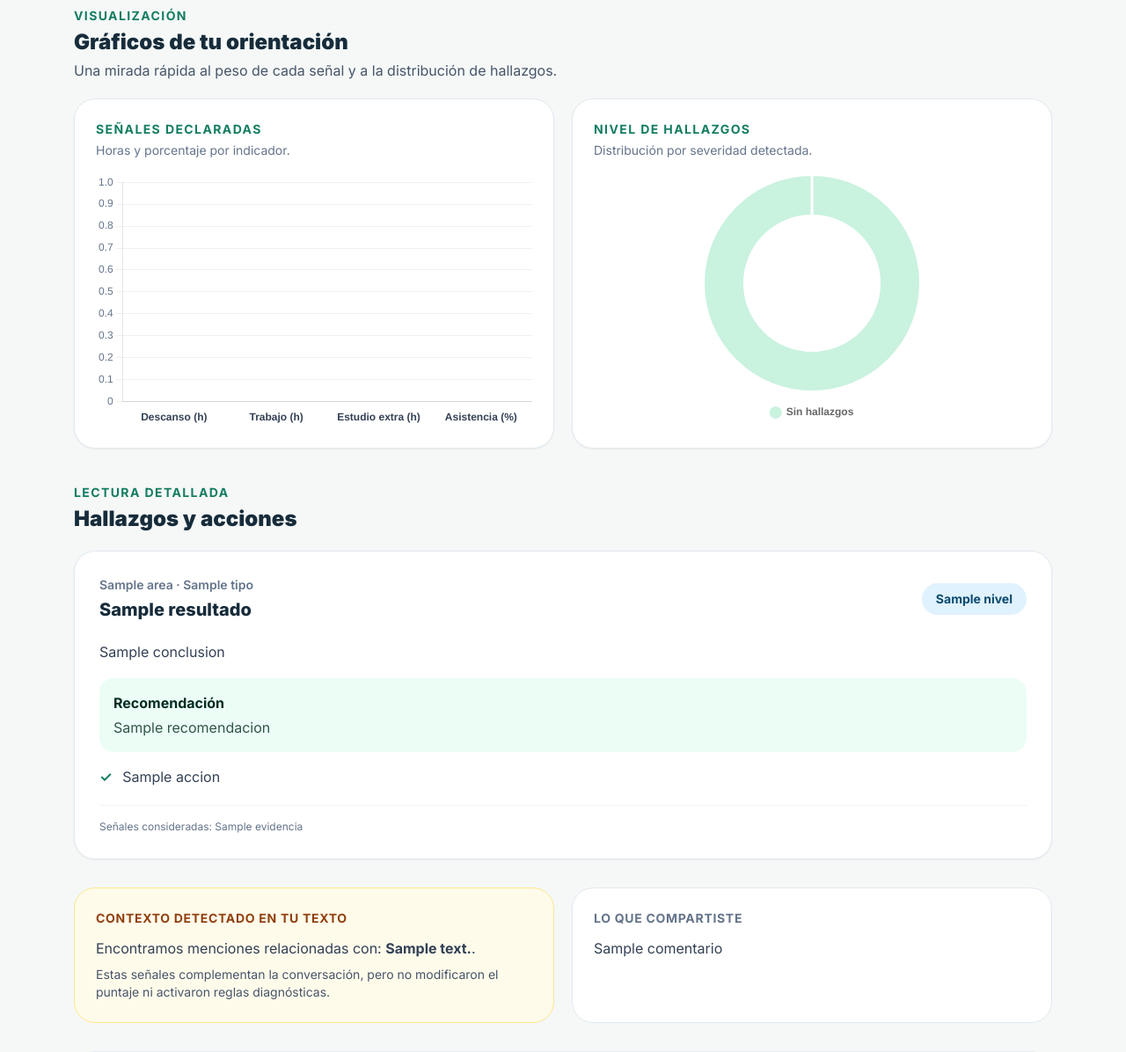
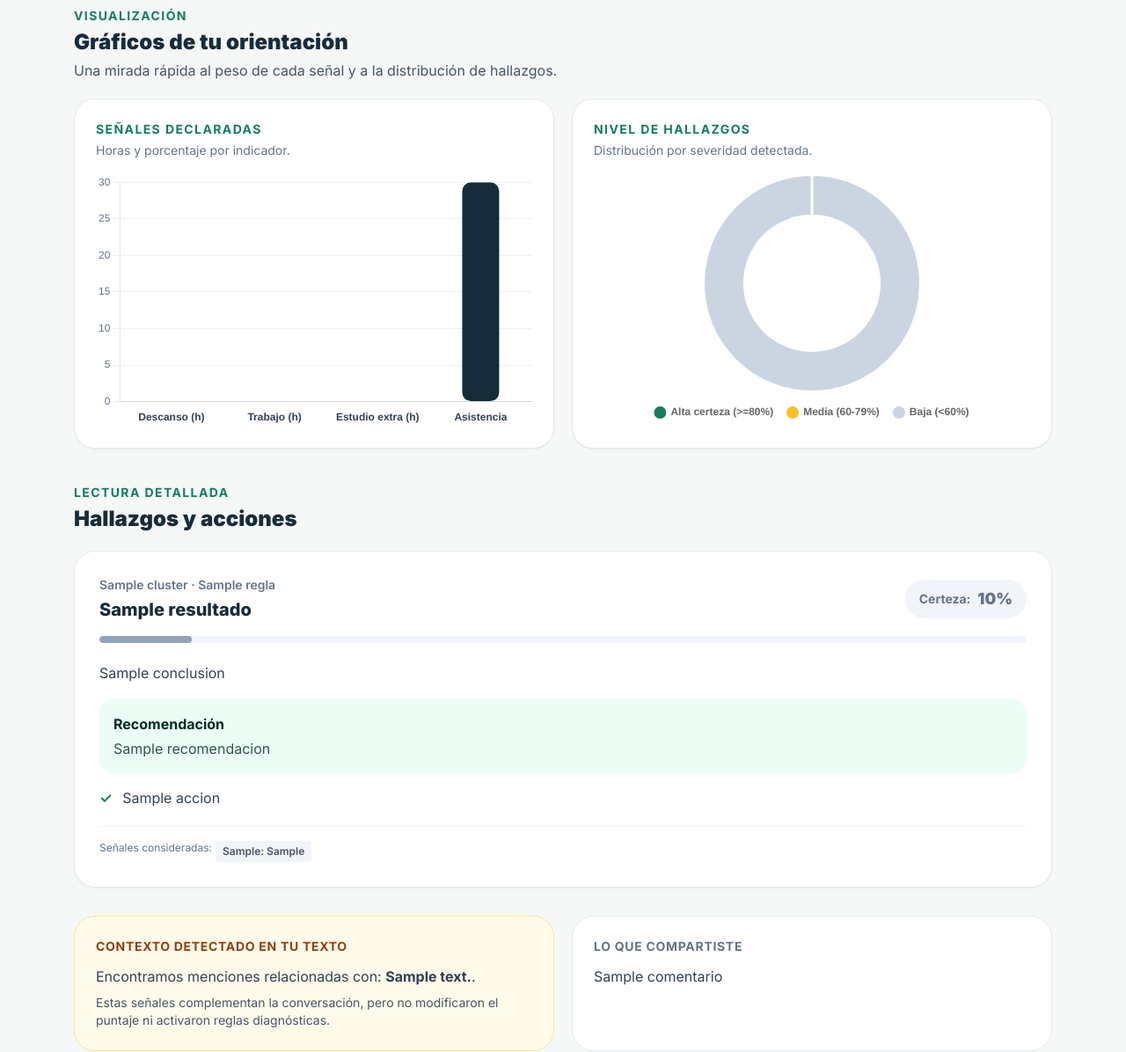
Before and after one commit to ManoloAg12/Sistema_Experto_Educacion, a Flask app: template templates/resultado.html in a window 1280 px wide. Shown: the part 635-1831 px from the top of the page at 88% size. Run offline with Flask 3, Linux system fonts and the light colour scheme; the template is opened without the code that fills it: most values are stand-ins (such as "Sample title", 1, 10 or a date in 2020); some libraries are stand-ins or nearby versions.

Commit message:
Version 2

```diff
--- a/app.py
+++ b/app.py
@@ -1,10 +1,13 @@
 """Portal web OrientaU. Ejecutar con: python3 app.py"""
 from flask import Flask, render_template, request
 from cuestionario import SECCIONES
-from evaluacion import evaluar_perfil
+from motor import MotorInferencia  # <-- Importamos tu motor directamente
 
 app = Flask(__name__)
 app.config["SECRET_KEY"] = "orientau-local-session"
+
+# Instanciamos el motor una sola vez
+motor = MotorInferencia()
 
 NUMERICAS = {clave: datos for _, preguntas in SECCIONES for clave, _, tipo, datos, _ in preguntas if tipo == "numero"}
 OPCIONES = {clave: dict(datos) for _, preguntas in SECCIONES for clave, _, tipo, datos, _ in preguntas if tipo == "opcion"}
@@ -67,13 +70,16 @@ def inicio():
     comentario = request.form.get("comentario", "").strip()[:2000]
 
     if errores:
-        # Eliminamos el ", 400" para que la terminal no marque error y la vista fluya
         return render_template("inicio.html", secciones=SECCIONES, errores=errores, valores=request.form)
 
-    resultados = evaluar_perfil(hechos)
+    # --- AQUÍ ESTÁ EL CAMBIO PRINCIPAL ---
+    # Usamos el motor directamente en lugar de la función evaluar_perfil
+    resultados = motor.evaluar(hechos)
+
     contexto = analizar_comentario(comentario)
     indice = puntuacion_riesgo(hechos)
     nivel = "Atención prioritaria" if indice >= 55 else "Conviene atender algunos factores" if indice >= 30 else "Señales favorables"
+
     return render_template("resultado.html", resultados=resultados, hechos=hechos,
                            comentario=comentario, contexto=contexto, indice=indice, nivel=nivel)
 
--- a/templates/resultado.html
+++ b/templates/resultado.html
@@ -32,10 +32,6 @@
       to   { opacity: 1; transform: translateY(0); }
     }
     @keyframes fadeIn { from { opacity: 0 } to { opacity: 1 } }
-    @keyframes drawBar {
-      from { transform: scaleX(0); }
-      to   { transform: scaleX(1); }
-    }
     @keyframes float {
       0%,100% { transform: translateY(0) }
       50%     { transform: translateY(-6px) }
@@ -70,7 +66,7 @@
       animation: shimmer 3s linear infinite;
     }
 
-    /* Impresión */
+    /* Estilos para cuando se imprima el reporte */
     @media print {
       .no-print { display: none !important; }
       body { background: #fff !important; color: #000 !important; }
@@ -78,6 +74,7 @@
         border: 1px solid #ddd !important;
         box-shadow: none !important;
         break-inside: avoid;
+        margin-bottom: 1rem;
       }
       .print-dark {
         background: #f2f6f4 !important;
@@ -97,13 +94,13 @@
 </head>
 <body class="bg-sand text-ink antialiased font-display">
 
+  <!-- Header -->
   <header class="no-print sticky top-0 z-40 border-b border-slate-200/80 bg-white/80 backdrop-blur-md">
     <div class="mx-auto flex max-w-6xl items-center justify-between px-5 py-4">
       <a href="/" class="text-2xl font-black tracking-tight">Orienta<span class="text-leaf">U</span></a>
       <span class="hidden text-sm text-slate-500 sm:block">Tu resumen personal</span>
       <div class="flex items-center gap-2">
-        <button onclick="window.print()"
-                class="rounded-xl bg-ink px-4 py-2 text-sm font-bold text-white transition hover:-translate-y-0.5 hover:bg-ink2">
+        <button onclick="window.print()" class="rounded-xl bg-ink px-4 py-2 text-sm font-bold text-white transition hover:-translate-y-0.5 hover:bg-ink2">
           Imprimir reporte
         </button>
       </div>
@@ -122,7 +119,7 @@
     <!-- Índice + panel -->
     <section class="anim-rise mt-8 grid gap-5 md:grid-cols-[1.15fr_.85fr]" style="animation-delay:.08s">
 
-      <!-- Índice -->
+      <!-- Índice orientativo -->
       <div class="print-card print-dark rounded-3xl bg-gradient-to-br from-ink via-ink2 to-[#0b1f2b] p-7 text-white md:p-9">
         <div class="flex items-start justify-between gap-4">
           <div>
@@ -177,7 +174,7 @@
 
       <div class="grid gap-5 md:grid-cols-2">
 
-        <!-- Barras: señales -->
+        <!-- Gráfico de Barras: Señales -->
         <div class="print-card chart-wrap rounded-3xl border border-slate-200 bg-white p-6 shadow-sm">
           <p class="text-sm font-bold uppercase tracking-widest text-leaf">Señales declaradas</p>
           <p class="mt-1 text-sm text-slate-500">Horas y porcentaje por indicador.</p>
@@ -186,7 +183,7 @@
           </div>
         </div>
 
-        <!-- Pastel: distribución de hallazgos por nivel -->
+        <!-- Gráfico de Pastel: Nivel de hallazgos -->
         <div class="print-card chart-wrap rounded-3xl border border-slate-200 bg-white p-6 shadow-sm">
           <p class="text-sm font-bold uppercase tracking-widest text-leaf">Nivel de hallazgos</p>
           <p class="mt-1 text-sm text-slate-500">Distribución por severidad detectada.</p>
@@ -197,7 +194,7 @@
       </div>
     </section>
 
-    <!-- Hallazgos -->
+    <!-- Hallazgos (DIAGNÓSTICOS Y CERTEZA) -->
     <section class="mt-10">
       <div class="mb-5 flex items-end justify-between">
         <div>
@@ -212,15 +209,22 @@
         <article class="print-card rounded-3xl border border-slate-200 bg-white p-6 shadow-sm transition hover:-translate-y-0.5 hover:shadow-md md:p-7">
           <div class="flex flex-wrap items-center justify-between gap-3">
             <div>
-              <p class="text-sm font-semibold text-slate-500">{{ r.area }} · {{ r.tipo }}</p>
-              <h3 class="mt-1 text-xl font-extrabold">{{ r.titulo }}</h3>
+              <p class="text-sm font-semibold text-slate-500">{{ r.cluster }} · {{ r.reglas | join(', ') }}</p>
+              <h3 class="mt-1 text-xl font-extrabold">{{ r.nombre }}</h3>
             </div>
-            <span class="rounded-full px-4 py-2 text-sm font-bold
-              {% if r.nivel == 'Alto' %}bg-red-100 text-red-800
-              {% elif r.nivel == 'Medio' %}bg-amber-100 text-amber-900
-              {% else %}bg-sky-100 text-sky-900{% endif %}">
-              {{ r.nivel }}
-            </span>
+
+            <!-- ETIQUETA DE CERTEZA -->
+            <div class="flex items-center gap-2 rounded-full bg-slate-100 px-4 py-2">
+                <span class="text-sm font-bold text-slate-500">Certeza:</span>
+                <span class="text-lg font-black {% if r.certeza >= 0.8 %}text-leaf{% elif r.certeza >= 0.6 %}text-amber-500{% else %}text-slate-500{% endif %}">
+                    {{ (r.certeza * 100) | round | int }}%
+                </span>
+            </div>
+          </div>
+
+          <!-- BARRA DE PROGRESO DE CERTEZA -->
+          <div class="mt-4 h-2 w-full overflow-hidden rounded-full bg-slate-100">
+            <div class="h-full rounded-full {% if r.certeza >= 0.8 %}bg-leaf{% elif r.certeza >= 0.6 %}bg-amber-400{% else %}bg-slate-400{% endif %}" style="width: {{ r.certeza * 100 }}%"></div>
           </div>
 
           <p class="mt-5 leading-7 text-slate-700">{{ r.conclusion }}</p>
@@ -240,8 +244,11 @@
           </ul>
           {% endif %}
 
-          <p class="mt-5 border-t border-slate-100 pt-4 text-xs text-slate-500">
-            Señales consideradas: {{ r.evidencia|join(', ')|replace('_',' ') }}
+          <p class="mt-5 border-t border-slate-100 pt-4 text-xs text-slate-500 flex flex-wrap gap-1">
+            Señales consideradas:
+            {% for k, v in r.condiciones_evaluadas.items() %}
+                <span class="bg-slate-100 px-2 py-1 rounded text-slate-600 font-semibold">{{ k | replace('_', ' ') }}: {{ v }}</span>{% if not loop.last %}, {% endif %}
+            {% endfor %}
           </p>
         </article>
         {% endfor %}
@@ -288,8 +295,7 @@
       <a href="/" class="rounded-xl bg-leaf px-7 py-4 font-bold text-white transition hover:-translate-y-0.5 hover:bg-leaf2">
         Realizar otra evaluación
       </a>
-      <button onclick="window.print()"
-              class="rounded-xl border-2 border-ink px-7 py-4 font-bold text-ink transition hover:-translate-y-0.5 hover:bg-ink hover:text-white">
+      <button onclick="window.print()" class="rounded-xl border-2 border-ink px-7 py-4 font-bold text-ink transition hover:-translate-y-0.5 hover:bg-ink hover:text-white">
         Imprimir reporte
       </button>
     </div>
@@ -299,6 +305,7 @@
     OrientaU · Tus datos no se guardan automáticamente
   </footer>
 
+  <!-- SCRIPTS DE ANIMACIÓN Y GRÁFICOS -->
   <script>
     // Animación del índice (contador)
     (function () {
@@ -314,25 +321,27 @@
       }, 30);
     })();
 
-    // Datos para gráficos
+    // Datos para gráficos inyectados desde Jinja
     const data = {
       senales: {
-        labels: ['Descanso (h)', 'Trabajo (h)', 'Estudio extra (h)', 'Asistencia (%)'],
+        labels: ['Descanso (h)', 'Trabajo (h)', 'Estudio extra (h)', 'Asistencia'],
         values: [
           Number('{{ hechos["horas_sueno"] }}') || 0,
           Number('{{ hechos["horas_trabajo_semanal"] }}') || 0,
           Number('{{ hechos["horas_estudio_extra"] }}') || 0,
-          Number('{{ hechos["asistencia_clases"] }}') || 0
+          // La asistencia suele ser texto ("alta", "baja"), así que la mapeamos a número para el gráfico
+          '{{ hechos["asistencia_clases"] }}' === 'alta' ? 100 : ('{{ hechos["asistencia_clases"] }}' === 'irregular' ? 60 : 30)
         ]
       },
       niveles: {
-        alto:  {{ resultados | selectattr('nivel','equalto','Alto') | list | length }},
-        medio: {{ resultados | selectattr('nivel','equalto','Medio') | list | length }},
-        bajo:  {{ resultados | selectattr('nivel','equalto','Bajo') | list | length }}
+        // Contamos cuántas reglas cayeron en cada rango de certeza
+        alto:  {{ resultados | selectattr('certeza', 'ge', 0.80) | list | length }},
+        medio: {{ resultados | selectattr('certeza', 'ge', 0.60) | rejectattr('certeza', 'ge', 0.80) | list | length }},
+        bajo:  {{ resultados | rejectattr('certeza', 'ge', 0.60) | list | length }}
       }
     };
 
-    // Barras
+    // Gráfico de Barras
     const ctxBar = document.getElementById('barChart');
     if (ctxBar) {
       new Chart(ctxBar, {
@@ -354,44 +363,29 @@
           animation: { duration: 1200, easing: 'easeOutCubic' },
           plugins: {
             legend: { display: false },
-            tooltip: {
-              backgroundColor: '#172c3b',
-              padding: 12,
-              cornerRadius: 10,
-              titleFont: { weight: 'bold' }
-            }
+            tooltip: { backgroundColor: '#172c3b', padding: 12, cornerRadius: 10 }
           },
           scales: {
-            y: {
-              beginAtZero: true,
-              grid: { color: 'rgba(0,0,0,.06)' },
-              ticks: { color: '#64748b' }
-            },
-            x: {
-              grid: { display: false },
-              ticks: { color: '#334155', font: { weight: '600' } }
-            }
+            y: { beginAtZero: true, grid: { color: 'rgba(0,0,0,.06)' }, ticks: { color: '#64748b' } },
+            x: { grid: { display: false }, ticks: { color: '#334155', font: { weight: '600' } } }
           }
         }
       });
     }
 
-    // Pastel
+    // Gráfico de Pastel
     const ctxPie = document.getElementById('pieChart');
     if (ctxPie) {
       const totalNiv = data.niveles.alto + data.niveles.medio + data.niveles.bajo;
       const hasData = totalNiv > 0;
+
       new Chart(ctxPie, {
         type: 'doughnut',
         data: {
-          labels: hasData ? ['Alto', 'Medio', 'Bajo'] : ['Sin hallazgos'],
+          labels: hasData ? ['Alta certeza (>=80%)', 'Media (60-79%)', 'Baja (<60%)'] : ['Sin hallazgos'],
           datasets: [{
-            data: hasData
-              ? [data.niveles.alto, data.niveles.medio, data.niveles.bajo]
-              : [1],
-            backgroundColor: hasData
-              ? ['#ef4444', '#f59e0b', '#0ea5e9']
-              : ['#c9f2df'],
+            data: hasData ? [data.niveles.alto, data.niveles.medio, data.niveles.bajo] : [1],
+            backgroundColor: hasData ? ['#147d62', '#fbbf24', '#cbd5e1'] : ['#c9f2df'],
             borderWidth: 3,
             borderColor: '#fff',
             hoverOffset: 10
@@ -403,20 +397,8 @@
           cutout: '62%',
           animation: { animateRotate: true, animateScale: true, duration: 1300 },
           plugins: {
-            legend: {
-              position: 'bottom',
-              labels: {
-                padding: 16,
-                font: { weight: '600' },
-                usePointStyle: true,
-                pointStyle: 'circle'
-              }
-            },
-            tooltip: {
-              backgroundColor: '#172c3b',
-              padding: 12,
-              cornerRadius: 10
-            }
+            legend: { position: 'bottom', labels: { padding: 16, font: { weight: '600' }, usePointStyle: true, pointStyle: 'circle' } },
+            tooltip: { backgroundColor: '#172c3b', padding: 12, cornerRadius: 10 }
           }
         }
       });
```
Also changed, not shown: conocimiento/reglas.json (+22 -20 lines), motor.py (+41 -61 lines).
